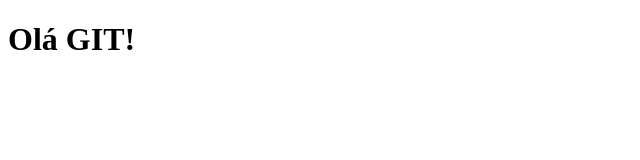
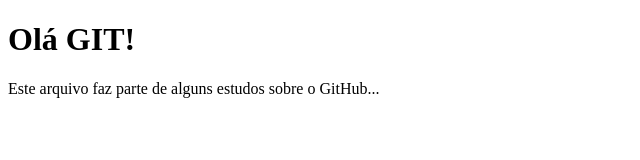
Before and after one commit to PauloGiovani/primeiro, a plain HTML site: page index.htm in a window 1280 px wide. Shown: the whole page, without its empty margins (0-640 px from the left). Drawn offline with Linux system fonts and the light colour scheme.

Commit message:
Update index.htm

```diff
--- a/index.htm
+++ b/index.htm
@@ -10,5 +10,8 @@
 
     <h1>Olá GIT!</h1>
 
+    <!-- Trecho adicionado pelo programador 2 -->
+    <p>Este arquivo faz parte de alguns estudos sobre o GitHub...</p>
+
 </body>
 </html>
```
